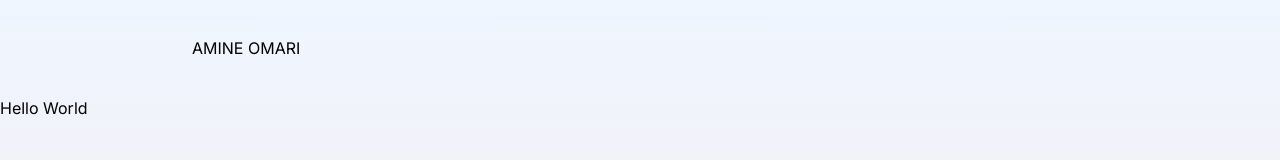
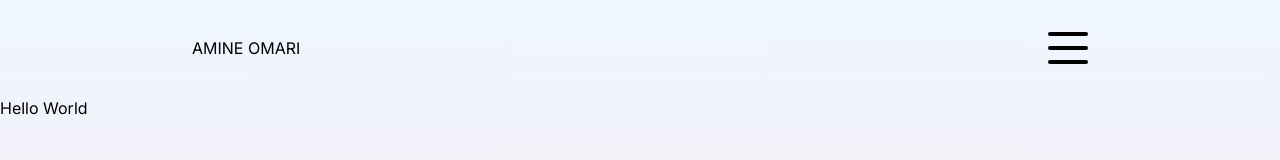
Before and after one commit to amine-omari/my-portfolio, a Next.js app: page / in a window 1280 px wide. Shown: the top 160 px of the page. Built offline with nearby package versions, Linux system fonts and the light colour scheme.

Commit message:
feat: add a menu icon button

```diff
--- a/src/components/Navbar.jsx
+++ b/src/components/Navbar.jsx
@@ -7,6 +7,14 @@ const Navbar = () => {
       <div>
         <Link href="/">AMINE OMARI</Link>
       </div>
+      <div>
+        {/* Menu Button */}
+        <button className="w-10 h-8 flex flex-col justify-between">
+          <div className="w-10 h-1 bg-black rounded-full"></div>
+          <div className="w-10 h-1 bg-black rounded-full"></div>
+          <div className="w-10 h-1 bg-black rounded-full"></div>
+        </button>
+      </div>
     </div>
   );
 };
```
